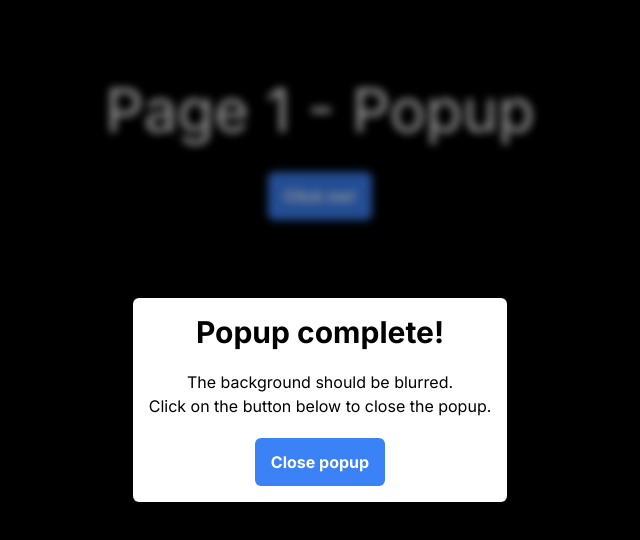
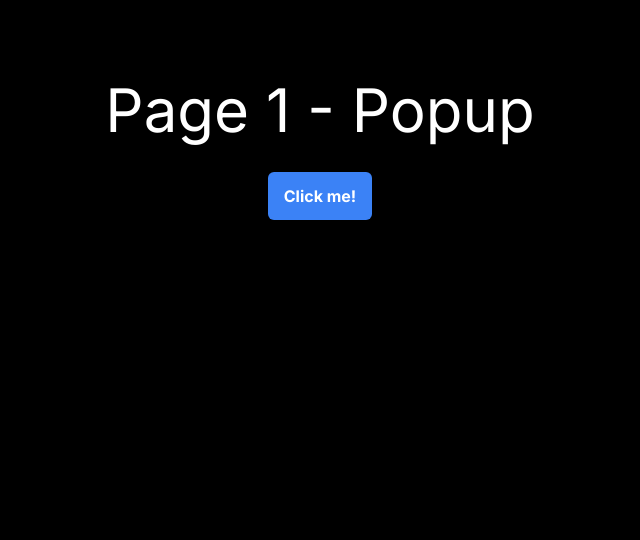
Before and after one commit to Layt27/hyperspace-test, a Next.js app: page /page1 in a window 1280 px wide. Shown: the top 540 px of the page, without its empty margins (320-960 px from the left). Built offline with nearby package versions, Linux system fonts and the light colour scheme.

Commit message:
refactor: Edit popup page and content

```diff
--- a/app/page1/page.tsx
+++ b/app/page1/page.tsx
@@ -1,12 +1,21 @@
-import React from 'react';
+'use client';
+
+// Imports
+import React, { useState } from 'react';
 import Popup from './popup/page';
 
 const page1 = () => {
+	const [showPopup, setShowPopup] = useState(false);
+
   	return (
 		<div className='flex flex-col items-center py-8 rounded-md'>
 			<h1 className='text-6xl text-center py-8'>Page 1 - Popup</h1>
-			<button className='bg-blue-500 hover:bg-blue-800 text-white font-bold py-3 px-4 rounded-md'>Click me!</button>
-			<Popup />
+			<button
+				onClick={() => setShowPopup(true)}
+				className='bg-blue-500 hover:bg-blue-800 text-white font-bold py-3 px-4 rounded-md'>
+				Click me!
+			</button>
+			{showPopup && <Popup />}
 		</div>
   	);
 };
--- a/app/page1/popup/page.tsx
+++ b/app/page1/popup/page.tsx
@@ -7,7 +7,10 @@ function Popup() {
 				<h1 className='text-3xl font-bold mb-5'>Popup complete!</h1>
 				<p>The background should be blurred.</p>
 				<p>Click on the button below to close the popup.</p>
-				<button className='bg-blue-500 hover:bg-blue-800 text-white font-bold py-3 px-4 mt-5 rounded-md'>Close popup</button>
+				<button
+					className='bg-blue-500 hover:bg-blue-800 text-white font-bold py-3 px-4 mt-5 rounded-md'>
+					Close popup
+				</button>
 			</div>
 		</div>
 	);
```
